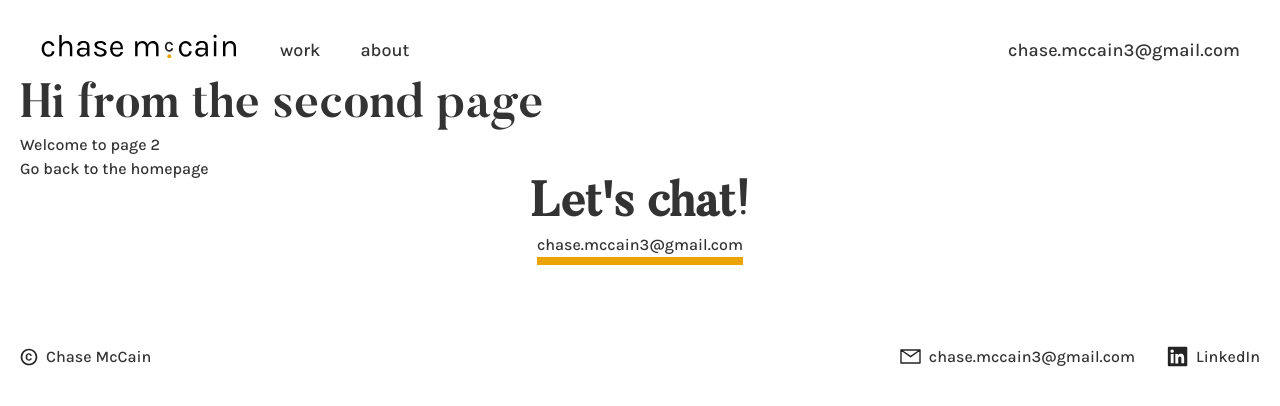
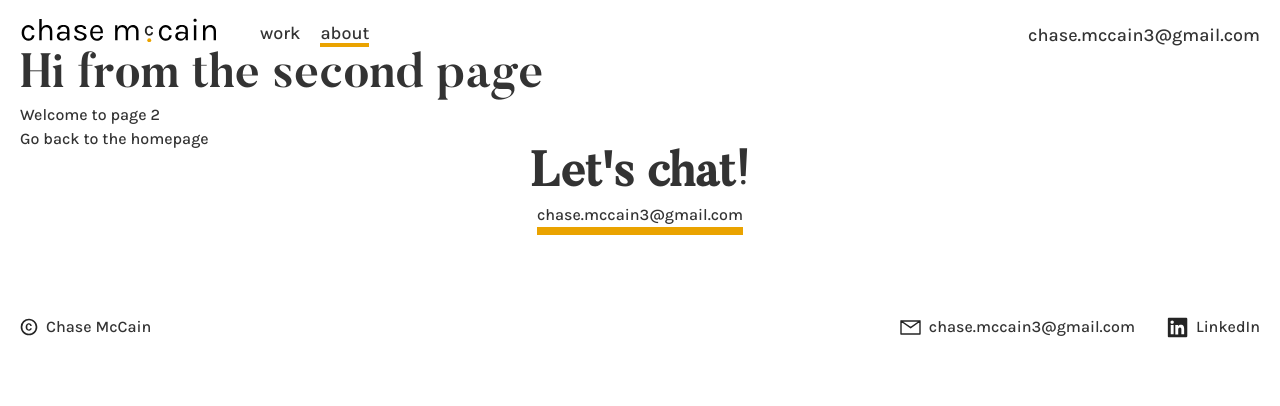
Before and after one commit to lucasprograms/chase-portfolio, a Gatsby site: page /about in a window 1280 px wide. Built offline with nearby package versions, Linux system fonts and the light colour scheme; Gatsby itself is replaced by a stand-in of ours.

Commit message:
cleanup + active link styling

```diff
--- a/src/components/footer.js
+++ b/src/components/footer.js
@@ -18,20 +18,20 @@ const Header = ({ email, author, linkedInUrl }) => (
       </a>
     </div>
     <div className="flex flex-col lg:flex-row justify-start lg:justify-between">
-      <div class="font-sans mb-2 items-center flex ">
+      <div className="font-sans mb-2 items-center flex ">
         <Copyright className="mr-2" />
         <span>{author}</span>
       </div>
-      <div class="lg:flex">
+      <div className="lg:flex">
         <a
           href={'mailto:' + email}
-          class="font-sans mb-2 items-center flex lg:mr-8"
+          className="font-sans mb-2 items-center flex lg:mr-8"
         >
           <Email className="mr-2" />
           <span>{email}</span>
         </a>
         {linkedInUrl && (
-          <a href={linkedInUrl} class="font-sans mb-2 items-center flex ">
+          <a href={linkedInUrl} className="font-sans mb-2 items-center flex ">
             <LinkedIn className="mr-2" />
             <span>LinkedIn</span>
           </a>
--- a/src/components/header.js
+++ /dev/null
@@ -1,44 +0,0 @@
-import * as React from 'react'
-import PropTypes from 'prop-types'
-import { Link } from 'gatsby'
-import Logo from '../images/svg/logo.inline.svg'
-
-const Header = ({ email }) => (
-  <header className="flex lg:justify-between justify-start z-50 p-5 pt-2">
-    <div className="flex-1 flex z-50">
-      <div className="flex-1" style={{ maxWidth: '200px' }}>
-        <Logo />
-      </div>
-      <div className="flex ml-10">
-        <Link
-          to="/"
-          className="font-sans text-lg relative top-2 no-underline border-b-4 border-orange border-opacity-0 hover:border-opacity-100"
-        >
-          work
-        </Link>{' '}
-        <Link
-          to="/about/"
-          className="font-sans text-lg ml-10 relative top-2 no-underline border-b-4 border-opacity-0 hover:border-opacity-100 border-orange"
-        >
-          about
-        </Link>{' '}
-      </div>
-    </div>
-    <a
-      href={'mailto:' + email}
-      className="font-sans text-lg relative top-2 z-50 hidden lg:block"
-    >
-      {email}
-    </a>
-  </header>
-)
-
-Header.propTypes = {
-  email: PropTypes.string,
-}
-
-Header.defaultProps = {
-  email: ``,
-}
-
-export default Header
--- /dev/null
+++ b/src/components/header/header-link/header-link.js
@@ -0,0 +1,25 @@
+import * as React from 'react'
+import PropTypes from 'prop-types'
+import { Link } from 'gatsby'
+
+const Header = ({ title, to }) => (
+  <Link
+    to={to}
+    className="font-sans text-lg leading-5 no-underline mr-5 border-b-4 border-orange border-opacity-0 hover:border-opacity-100"
+    activeClassName="border-opacity-100"
+  >
+    {title}
+  </Link>
+)
+
+Header.propTypes = {
+  title: PropTypes.string,
+  to: PropTypes.string,
+}
+
+Header.defaultProps = {
+  title: ``,
+  to: ``,
+}
+
+export default Header
--- /dev/null
+++ b/src/components/header/header.js
@@ -0,0 +1,35 @@
+import * as React from 'react'
+import PropTypes from 'prop-types'
+import { Link } from 'gatsby'
+import HeaderLink from './header-link/header-link'
+import Logo from '../../images/svg/logo.inline.svg'
+
+const Header = ({ email }) => (
+  <header className="flex lg:justify-between justify-start z-50 items-center">
+    <div className="flex-1 flex z-50 items-center">
+      <div className="flex-1 relative bottom-2" style={{ maxWidth: '200px' }}>
+        <Logo />
+      </div>
+      <div className="flex ml-10">
+        <HeaderLink to="/" title="work" />
+        <HeaderLink to="/about" title="about" />
+      </div>
+    </div>
+    <a
+      href={'mailto:' + email}
+      className="font-sans text-lg leading-5  z-50 hidden lg:block"
+    >
+      {email}
+    </a>
+  </header>
+)
+
+Header.propTypes = {
+  email: PropTypes.string,
+}
+
+Header.defaultProps = {
+  email: ``,
+}
+
+export default Header
--- a/src/components/layout.js
+++ b/src/components/layout.js
@@ -9,7 +9,7 @@ import * as React from 'react'
 import PropTypes from 'prop-types'
 import { useStaticQuery, graphql } from 'gatsby'
 
-import Header from './header'
+import Header from './header/header'
 import Footer from './footer'
 import './layout.css'
 
--- a/src/pages/index.js
+++ b/src/pages/index.js
@@ -24,7 +24,6 @@ const IndexPage = () => (
         </p>
       </div>
       <div className="absolute lg:static top-0">
-        {' '}
         <BlobHero className="absolute top-0" />
       </div>
     </section>
@@ -44,7 +43,6 @@ const IndexPage = () => (
         <Bhuku />
       </CaseStudy>
     </section>
-    <footer className="mt-20"></footer>
   </Layout>
 )
 
```
